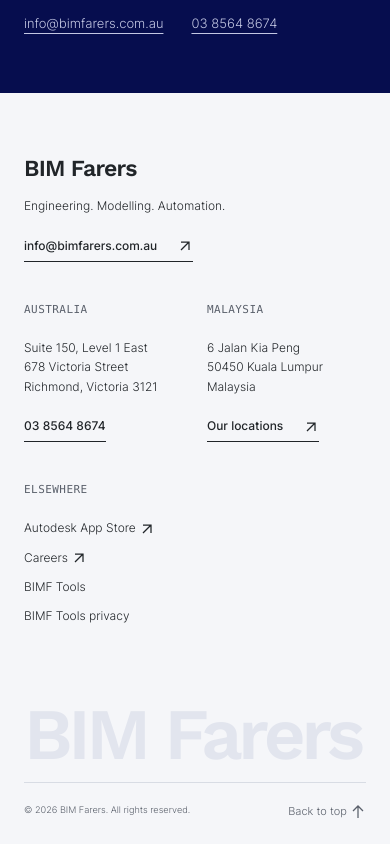
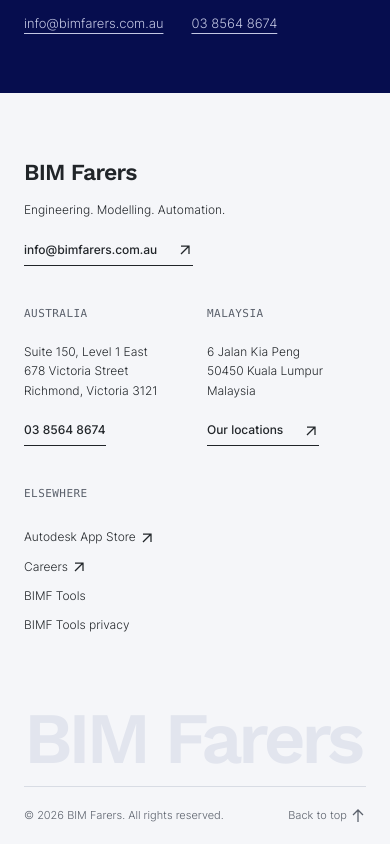
Before and after one commit to mentorfloat/BIMFarers-landing-page, a plain HTML site: page index.html in a window 390 px wide. Shown: the part 8847-9691 px from the top of the page. Drawn offline with Linux system fonts and the light colour scheme.

Commit message:
Mobile polish: legible footer copyright and larger footer tap areas
Co-Authored-By: Claude Fable 5.2 <noreply@anthropic.com>
Claude-Session: https://claude.ai/code/session_01LdHNwgSD5U9L6f22A2D2Sw

```diff
--- a/css/site.css
+++ b/css/site.css
@@ -134,12 +134,14 @@ address{font-style:normal}
 .contact-alt a{text-decoration:underline;overflow-wrap:anywhere}
 .site-footer{padding-top:64px}
 .footer-grid{display:grid;grid-template-columns:1.7fr 1.2fr 1fr 1fr;gap:40px;padding-bottom:64px;font-size:12px}
-.footer-grid .brand{margin-bottom:16px}
+.footer-grid .brand{margin-bottom:12px;padding-block:4px}
 .footer-grid .eyebrow{color:var(--muted);margin-bottom:20px}
 .footer-grid .text-link{font-size:12px;gap:20px;margin-top:20px}
-.footer-grid>div:last-child a{display:block;margin-bottom:10px}
+.footer-grid>div:last-child a{display:block;padding-block:5px}
 .footer-grid a:hover{text-decoration:underline}
-.footer-bottom{display:flex;justify-content:space-between;gap:20px;border-top:1px solid var(--line);padding-block:20px;font-size:11px;color:var(--muted)}
+.footer-bottom{display:flex;justify-content:space-between;gap:20px;border-top:1px solid var(--line);padding-block:14px;font-size:11px;color:var(--muted);align-items:center}
+.footer-bottom small{font-size:inherit}
+.footer-bottom a{padding-block:6px}
 .page-intro{padding-block:72px 64px}
 .page-intro h1{max-width:1100px;margin-top:28px}
 .page-intro .intro-description{font-size:18px;max-width:640px;margin:32px 0 0 auto;color:var(--muted)}
```
